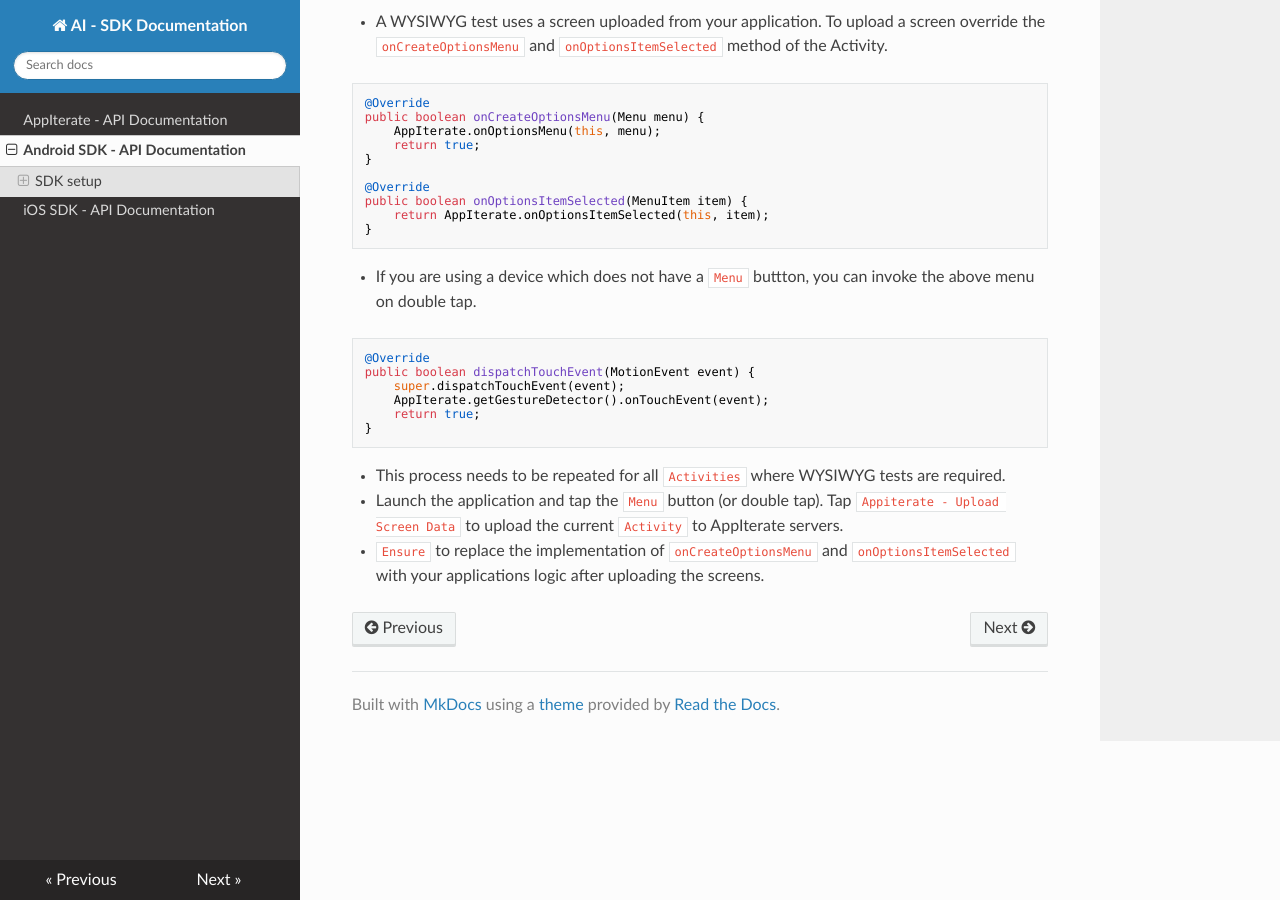
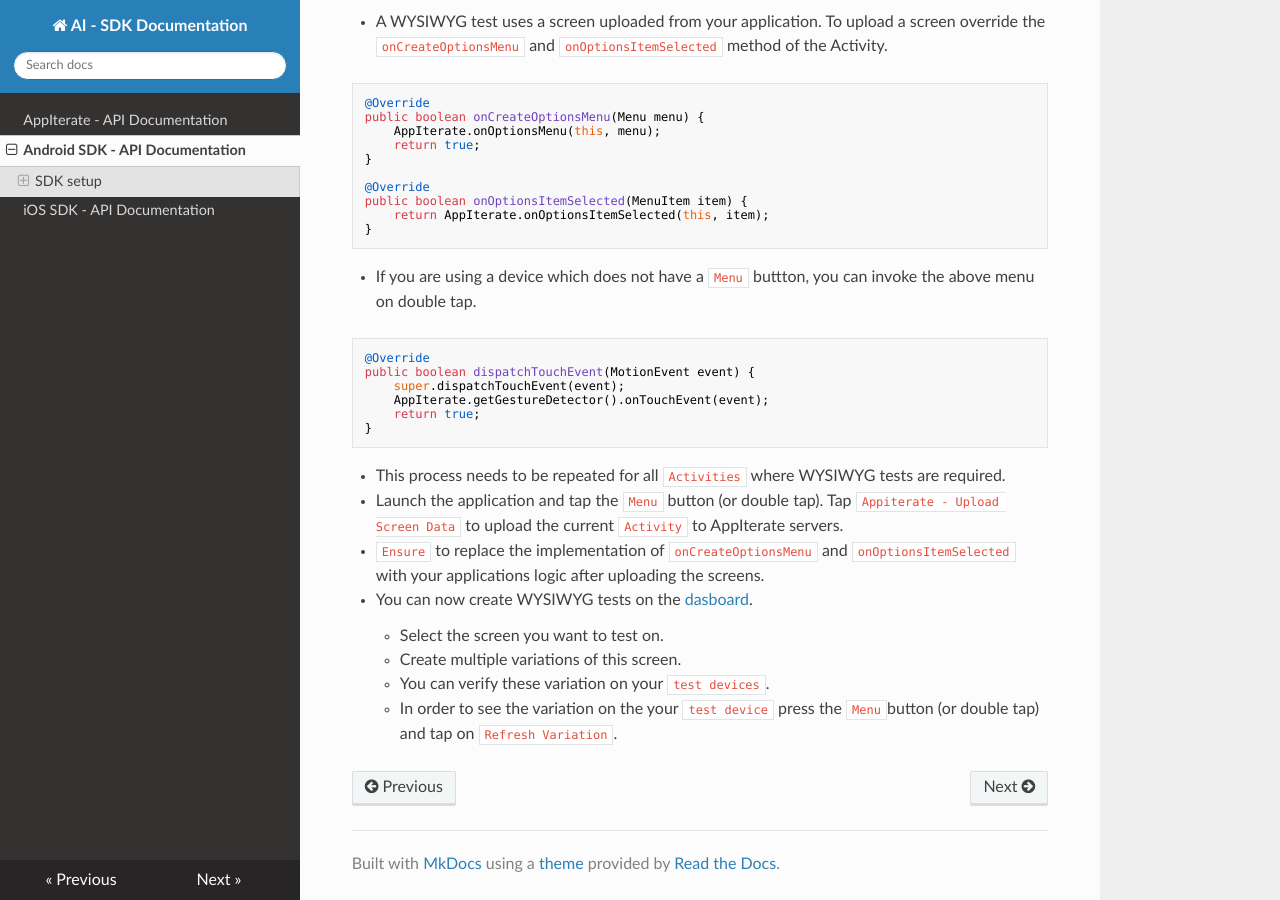
Before and after one commit to AppIterate/docs, an MkDocs documentation site: the page built from docs/android.md, in a window 1280 px wide and 900 px high, scrolled down 3255 px. Built offline with MkDocs 1.6.1, drawn with Linux system fonts in a browser that asks for light colours; nearby versions of some CDN libraries.

Commit message:
view on test device

```diff
--- a/docs/android.md
+++ b/docs/android.md
@@ -162,3 +162,10 @@ public boolean dispatchTouchEvent(MotionEvent event) {
 * Launch the application and tap the `Menu` button (or double tap). Tap `Appiterate - Upload Screen Data` to upload the current `Activity` to AppIterate servers.
 
 * `Ensure` to replace the implementation of `onCreateOptionsMenu` and `onOptionsItemSelected` with your applications logic after uploading the screens.
+
+* You can now create WYSIWYG tests on the [dasboard](http://dashboard.appiterate.com).
+
+    * Select the screen you want to test on.
+    * Create multiple variations of this screen.
+    * You can verify these variation on your `test devices`.
+    * In order to see the variation on the your `test device` press the `Menu `button (or double tap) and tap on `Refresh Variation`.
```
